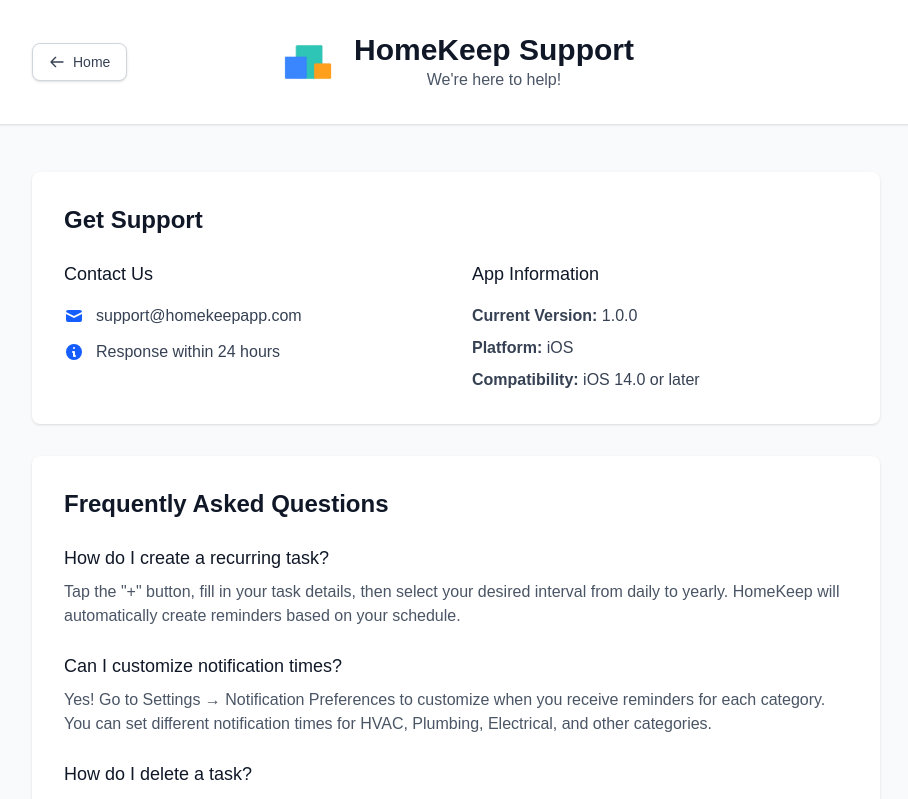
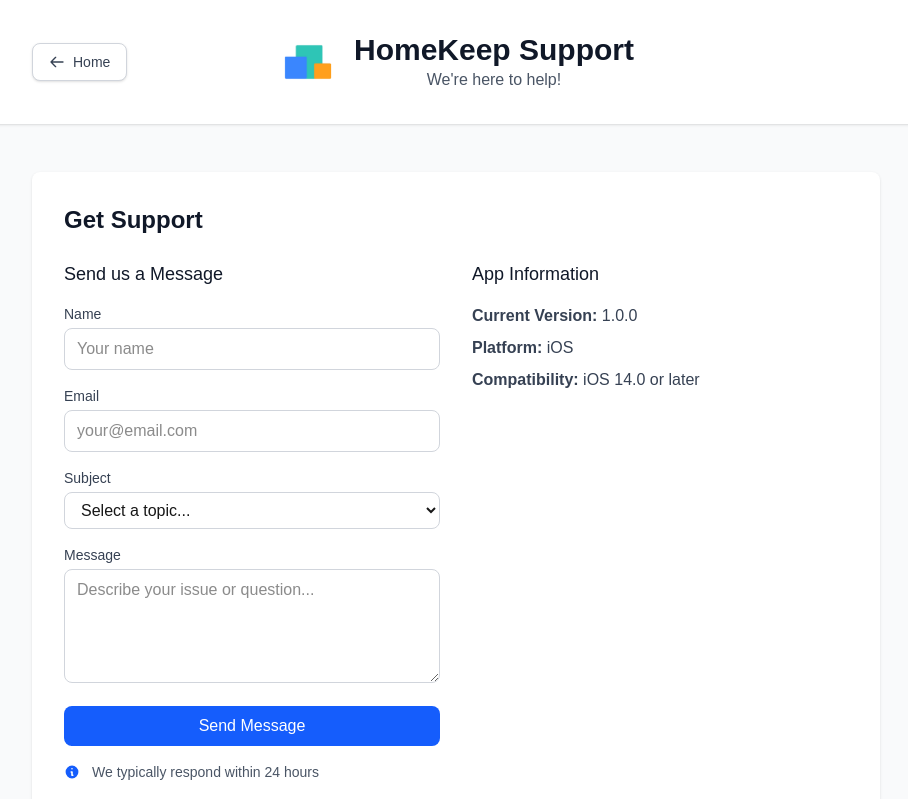
Before and after one commit to jvpatey/homekeep-website, a Next.js app: page /support in a window 1280 px wide. Shown: the top 799 px of the page, without its empty margins (184-1092 px from the left). Built offline with nearby package versions, Linux system fonts and the light colour scheme.

Commit message:
Remove email addresses from public pages for privacy protection

```diff
--- a/src/app/privacy/page.tsx
+++ b/src/app/privacy/page.tsx
@@ -216,8 +216,7 @@
               HomeKeep is not directed to children under 13 years of age. We do
               not knowingly collect personal information from children under 13.
               If you are a parent or guardian and believe your child has
-              provided information to us, please contact us at
-              support@homekeepapp.com.
+              provided information to us, please contact us through our support page.
             </p>
           </section>
 
@@ -275,14 +274,15 @@
             </h2>
             <p className="text-gray-600 mb-4">
               If you have any questions about this Privacy Policy or HomeKeep's
-              privacy practices, please contact us at:
+              privacy practices, please visit our support page to get in touch.
             </p>
             <div className="bg-gray-50 p-4 rounded-lg">
-              <p className="text-gray-700">
-                <strong>Email:</strong> support@homekeepapp.com
-                <br />
-                <strong>Subject:</strong> Privacy Policy Question
-              </p>
+              <a
+                href="/support"
+                className="inline-flex items-center px-4 py-2 bg-blue-600 text-white rounded-lg hover:bg-blue-700 transition-colors font-medium"
+              >
+                Contact Support
+              </a>
             </div>
           </section>
         </div>
--- a/src/app/support/page.tsx
+++ b/src/app/support/page.tsx
@@ -61,24 +61,98 @@
           <div className="grid md:grid-cols-2 gap-8">
             <div>
               <h3 className="text-lg font-medium text-gray-900 mb-4">
-                Contact Us
+                Send us a Message
               </h3>
-              <div className="space-y-3">
-                <div className="flex items-center space-x-3">
-                  <svg
-                    className="w-5 h-5 text-blue-600"
-                    fill="currentColor"
-                    viewBox="0 0 20 20"
+              <form
+                action="mailto:jeffreyvpatey@gmail.com"
+                method="post"
+                encType="text/plain"
+                className="space-y-4"
               >
-                    <path d="M2.003 5.884L10 9.882l7.997-3.998A2 2 0 0016 4H4a2 2 0 00-1.997 1.884z" />
-                    <path d="M18 8.118l-8 4-8-4V14a2 2 0 002 2h12a2 2 0 002-2V8.118z" />
-                  </svg>
-                  <span className="text-gray-700">support@homekeepapp.com</span>
+                <div>
+                  <label
+                    htmlFor="name"
+                    className="block text-sm font-medium text-gray-700 mb-1"
+                  >
+                    Name
+                  </label>
+                  <input
+                    type="text"
+                    id="name"
+                    name="name"
+                    required
+                    className="w-full px-3 py-2 border border-gray-300 rounded-lg focus:ring-2 focus:ring-blue-500 focus:border-blue-500 transition-colors"
+                    placeholder="Your name"
+                  />
                 </div>
 
-                <div className="flex items-center space-x-3">
+                <div>
+                  <label
+                    htmlFor="email"
+                    className="block text-sm font-medium text-gray-700 mb-1"
+                  >
+                    Email
+                  </label>
+                  <input
+                    type="email"
+                    id="email"
+                    name="email"
+                    required
+                    className="w-full px-3 py-2 border border-gray-300 rounded-lg focus:ring-2 focus:ring-blue-500 focus:border-blue-500 transition-colors"
+                    placeholder="your@email.com"
+                  />
+                </div>
+
+                <div>
+                  <label
+                    htmlFor="subject"
+                    className="block text-sm font-medium text-gray-700 mb-1"
+                  >
+                    Subject
+                  </label>
+                  <select
+                    id="subject"
+                    name="subject"
+                    required
+                    className="w-full px-3 py-2 border border-gray-300 rounded-lg focus:ring-2 focus:ring-blue-500 focus:border-blue-500 transition-colors"
+                  >
+                    <option value="">Select a topic...</option>
+                    <option value="Bug Report">Bug Report</option>
+                    <option value="Feature Request">Feature Request</option>
+                    <option value="Account Issue">Account Issue</option>
+                    <option value="General Question">General Question</option>
+                    <option value="Other">Other</option>
+                  </select>
+                </div>
+
+                <div>
+                  <label
+                    htmlFor="message"
+                    className="block text-sm font-medium text-gray-700 mb-1"
+                  >
+                    Message
+                  </label>
+                  <textarea
+                    id="message"
+                    name="message"
+                    required
+                    rows={4}
+                    className="w-full px-3 py-2 border border-gray-300 rounded-lg focus:ring-2 focus:ring-blue-500 focus:border-blue-500 transition-colors"
+                    placeholder="Describe your issue or question..."
+                  ></textarea>
+                </div>
+
+                <button
+                  type="submit"
+                  className="w-full bg-blue-600 text-white py-2 px-4 rounded-lg hover:bg-blue-700 transition-colors font-medium"
+                >
+                  Send Message
+                </button>
+              </form>
+
+              <div className="mt-4 flex items-center space-x-3 text-sm text-gray-600">
                 <svg
-                    className="w-5 h-5 text-blue-600"
+                  className="w-4 h-4 text-blue-600"
                   fill="currentColor"
                   viewBox="0 0 20 20"
                 >
@@ -88,10 +162,7 @@
                     clipRule="evenodd"
                   />
                 </svg>
-                  <span className="text-gray-700">
-                    Response within 24 hours
-                  </span>
-                </div>
+                <span>We typically respond within 24 hours</span>
               </div>
             </div>
 
@@ -110,6 +181,7 @@
                   <strong>Compatibility:</strong> iOS 14.0 or later
                 </p>
               </div>
+
             </div>
           </div>
         </section>
@@ -181,7 +253,7 @@
                 How do I report a bug or request a feature?
               </h3>
               <p className="text-gray-600">
-                Please email us at support@homekeepapp.com with details about
+                Please use the contact form above or email us with details about
                 the issue or your feature request. We read every message and use
                 your feedback to improve HomeKeep.
               </p>
--- a/src/app/terms/page.tsx
+++ b/src/app/terms/page.tsx
@@ -262,14 +262,15 @@
             </h2>
             <p className="text-gray-600 mb-4">
               If you have any questions about these Terms of Service, please
-              contact us at:
+              visit our support page to get in touch.
             </p>
             <div className="bg-gray-50 p-4 rounded-lg">
-              <p className="text-gray-700">
-                <strong>Email:</strong> support@homekeepapp.com
-                <br />
-                <strong>Subject:</strong> Terms of Service Question
-              </p>
+              <a
+                href="/support"
+                className="inline-flex items-center px-4 py-2 bg-blue-600 text-white rounded-lg hover:bg-blue-700 transition-colors font-medium"
+              >
+                Contact Support
+              </a>
             </div>
           </section>
 
```
Lines whose indentation alone changed are shown as unchanged.
